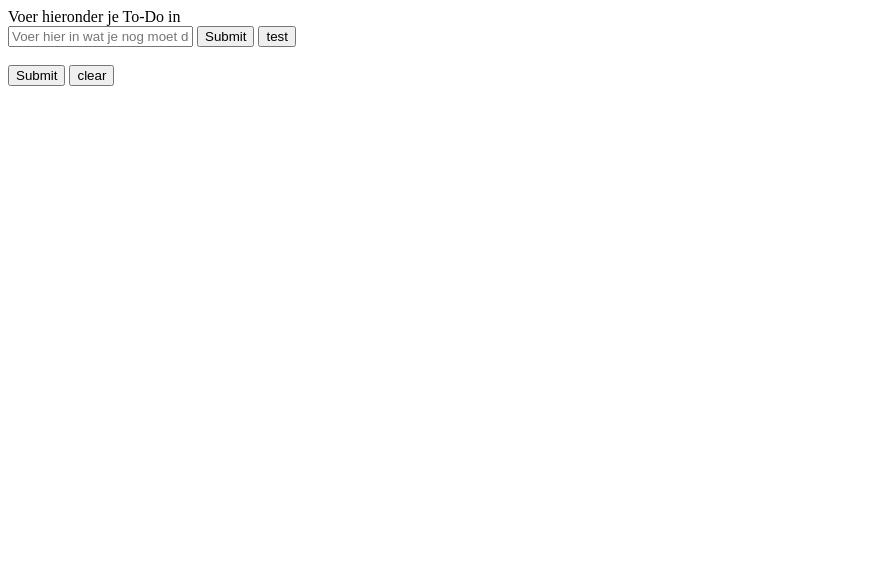
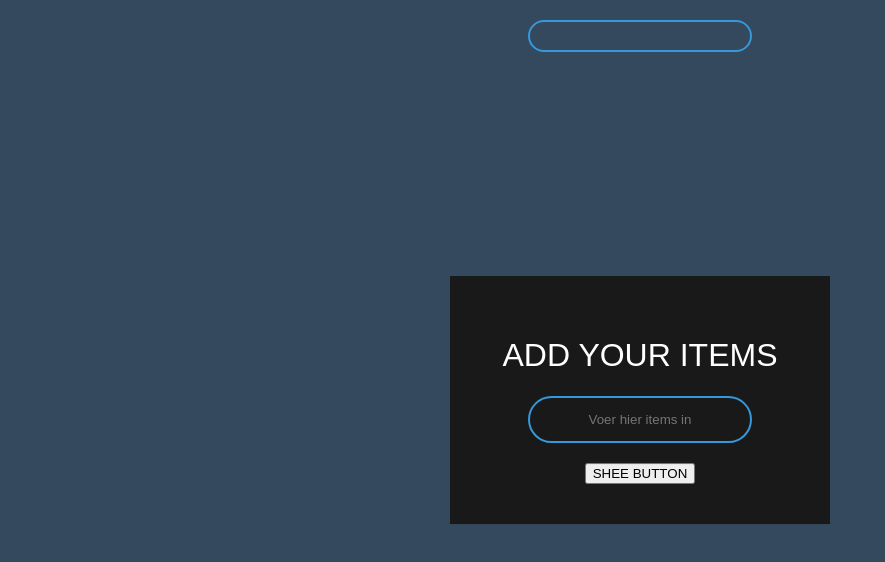
Before and after one commit to SnelleJaapie/TO-DO-App, a plain HTML site: page index.html in a window 1280 px wide. Shown: the whole page, without its empty margins (0-885 px from the left). Drawn offline with Linux system fonts and the light colour scheme.

Commit message:
knoppen werkend maken mislukt

```diff
--- a/index.html
+++ b/index.html
@@ -7,25 +7,18 @@
 </head>
 <body>
 
-<div id="titel">Voer hieronder je To-Do in</div>
-<form action="">
-    <input type="text"
-           placeholder="Voer hier in wat je nog moet doen">
-    <input class="buttons"
-           type="submit">
-    <input type="button"
-           value="test">
+<form class="formContainer" action="">
+    <h1 id="titel">Add your Items</h1>
+    <input type="text" id="itemInput" placeholder="Voer hier items in">
+    <button id="itemSubmit">SHEE BUTTON</button>
 </form>
 
-
-<br>
-
-<button class="buttons">Submit</button>
-<button class="buttons">clear</button>
-
-<ol class="itemList">
+<ol id="itemList">
 
 </ol>
+
+
+
 <script src="main.js"></script>
 </body>
 </html>
--- a/main.js
+++ b/main.js
@@ -0,0 +1,24 @@
+// let storeList = []
+//
+//
+// function addItems() {
+//     console.log("Functie click werkt")
+//     // const text = document.getElementById("itemInput").valueOf;
+//     // const createListItem = "<li>" + text + "</li>";
+//     // document.getElementById("itemList").appendChild(createListItem)
+// }
+// const buttonElement = document.getElementById("itemSubmit")
+//
+// buttonElement.addEventListener("click", addItems)
+//
+
+function getNames() {
+    console.log('hallo');
+}
+
+const buttonElement = document.getElementById("itemSubmit");
+
+// als er op dit element geklikt wordt, voer dan de functie getNames uit:
+buttonElement.addEventListener('click', getNames);
+
+console.log("Script afgerond!")
--- a/styles.css
+++ b/styles.css
@@ -0,0 +1,72 @@
+body{
+    margin: 0;
+    padding: 0;
+    font-family: sans-serif;
+    background: #34495e;
+}
+.formContainer{
+    width: 300px;
+    padding: 40px;
+    position: absolute;
+    top: 50%;
+    left: 50%;
+    transform: translate(-50%,-50%);
+    background: #191919;
+    text-align: center;
+}
+#titel {
+    color: white;
+    text-transform: uppercase;
+    font-weight: 500;
+}
+.formContainer input[type = "text"]{
+    border:0;
+    background: none;
+    display: block;
+    margin: 20px auto;
+    text-align: center;
+    border: 2px solid #3498db;
+    padding: 14px 10px;
+    width: 200px;
+    outline: none;
+    color: white;
+    border-radius: 24px;
+    transition: 0.25s;
+}
+#itemList {
+    border:0;
+    background: none;
+    display: block;
+    margin: 20px auto;
+    text-align: center;
+    border: 2px solid #3498db;
+    padding: 14px 10px;
+    width: 200px;
+    outline: none;
+    color: white;
+    border-radius: 24px;
+    transition: 0.25s;
+}
+
+
+.formContainer input[type = "text"]:focus,.box input[type = "password"]:focus{
+    width: 280px;
+    border-color: #2ecc71;
+}
+.formContainer input[type = "button"]{
+    border:0;
+    background: none;
+    display: block;
+    margin: 20px auto;
+    text-align: center;
+    border: 2px solid #2ecc71;
+    padding: 14px 40px;
+    outline: none;
+    color: white;
+    border-radius: 24px;
+    transition: 0.25s;
+    cursor: pointer;
+}
+.box input[type = "submit"]:hover{
+    background: #2ecc71;
+}
```
